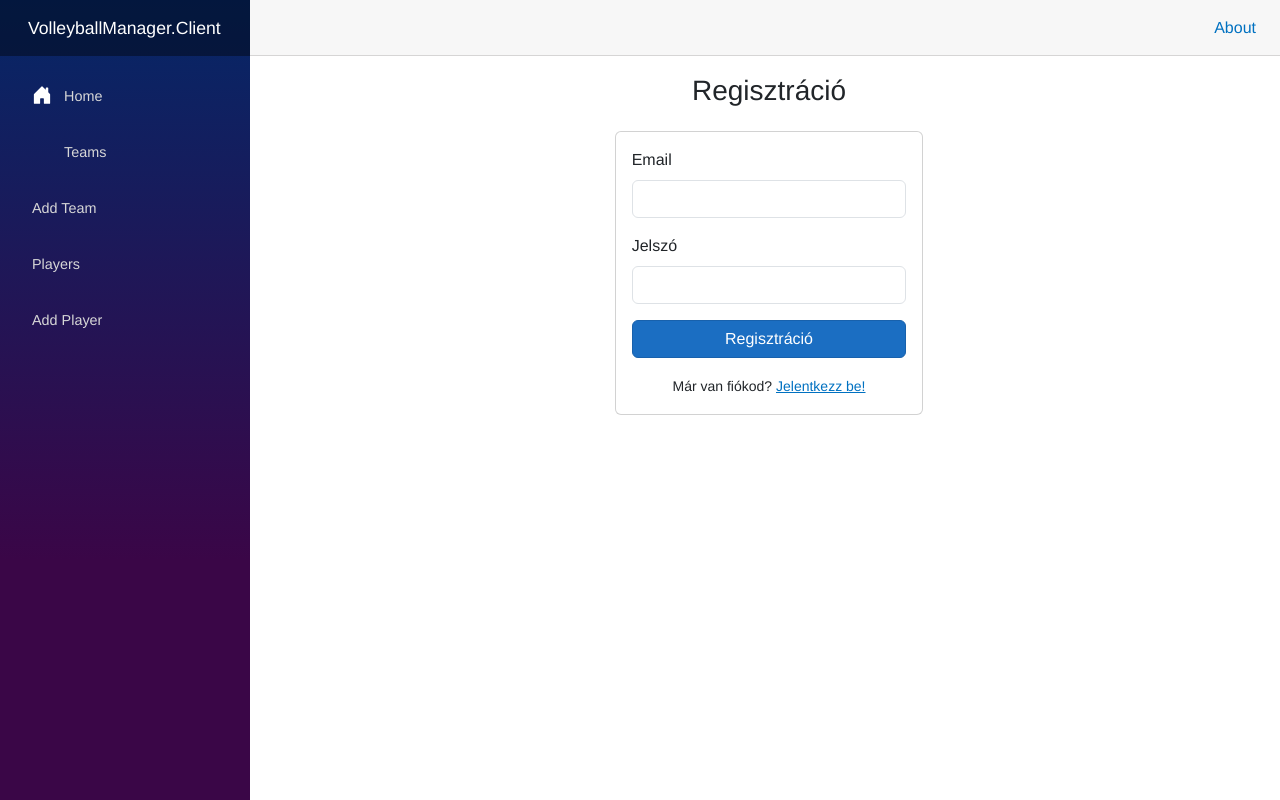
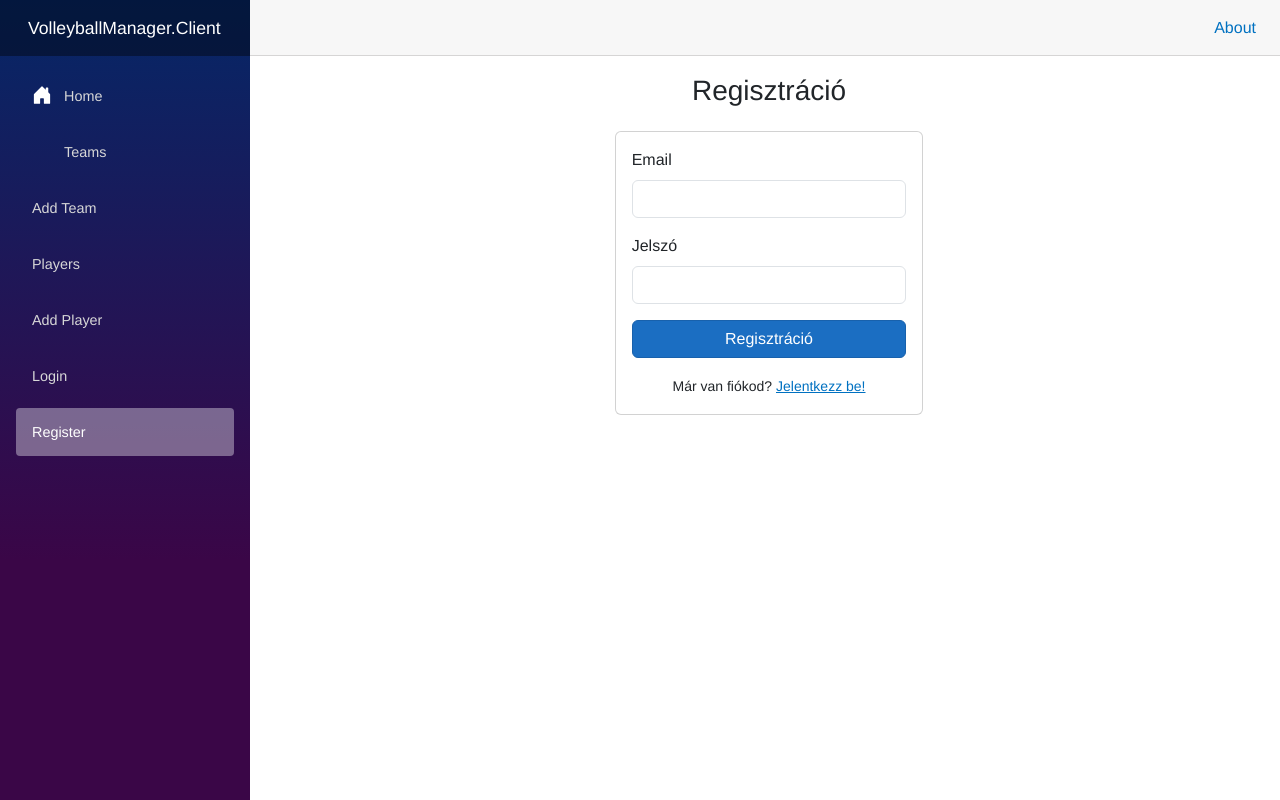
Before and after one commit to postabarnabas/VolleyballManager, an ASP.NET Core app: page /register in a window 1280 px wide. Run offline with ASP.NET Core 8, Linux system fonts and the light colour scheme; style sheets or scripts are compiled from the project's sources.

Commit message:
Modified Navmenu with login and register links

```diff
--- a/VolleyballManager.Client/Layout/NavMenu.razor
+++ b/VolleyballManager.Client/Layout/NavMenu.razor
@@ -35,6 +35,16 @@
                 <span class="oi oi-people" aria-hidden="true"></span> Add Player
             </NavLink>
         </div>
+        <div class="nav-item px-3">
+            <NavLink class="nav-link" href="/login">
+                <span class="oi oi-people" aria-hidden="true"></span> Login
+            </NavLink>
+        </div>
+        <div class="nav-item px-3">
+            <NavLink class="nav-link" href="/register">
+                <span class="oi oi-people" aria-hidden="true"></span> Register
+            </NavLink>
+        </div>
     </nav>
 </div>
 
```
